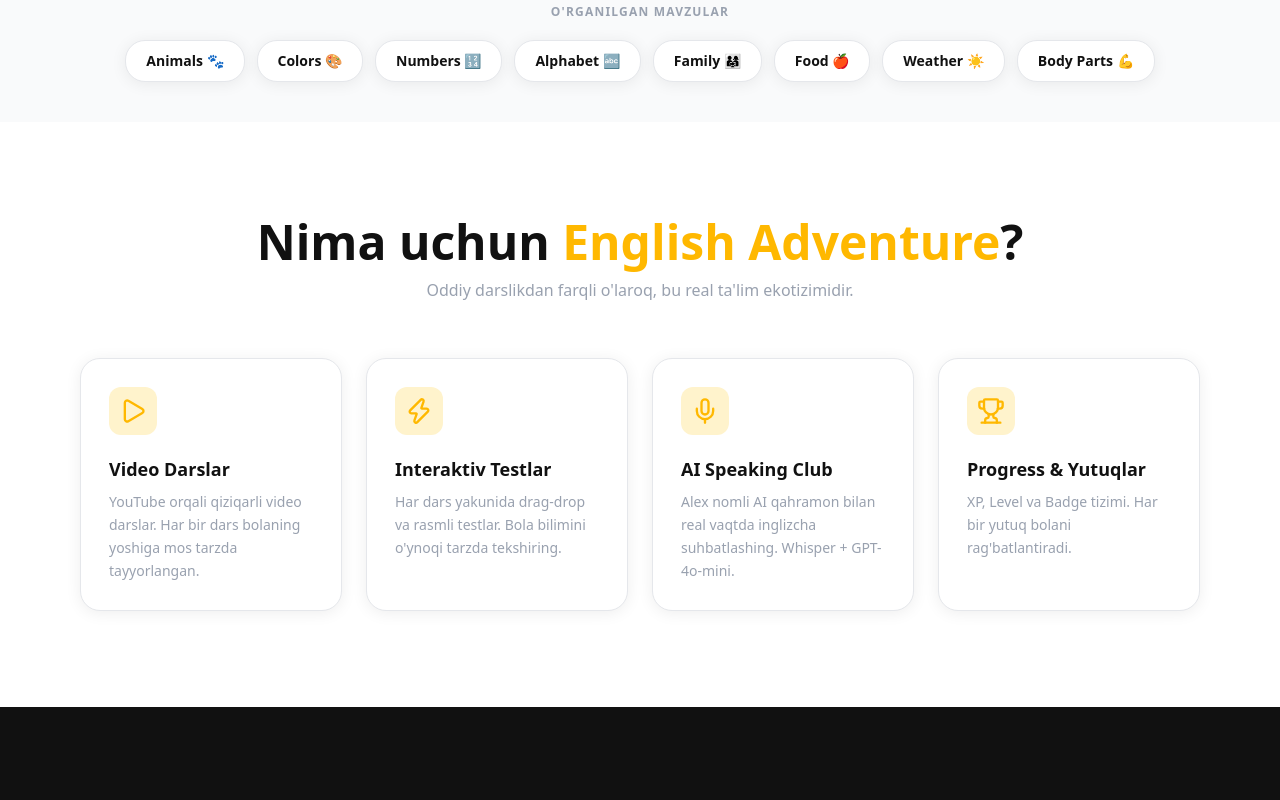
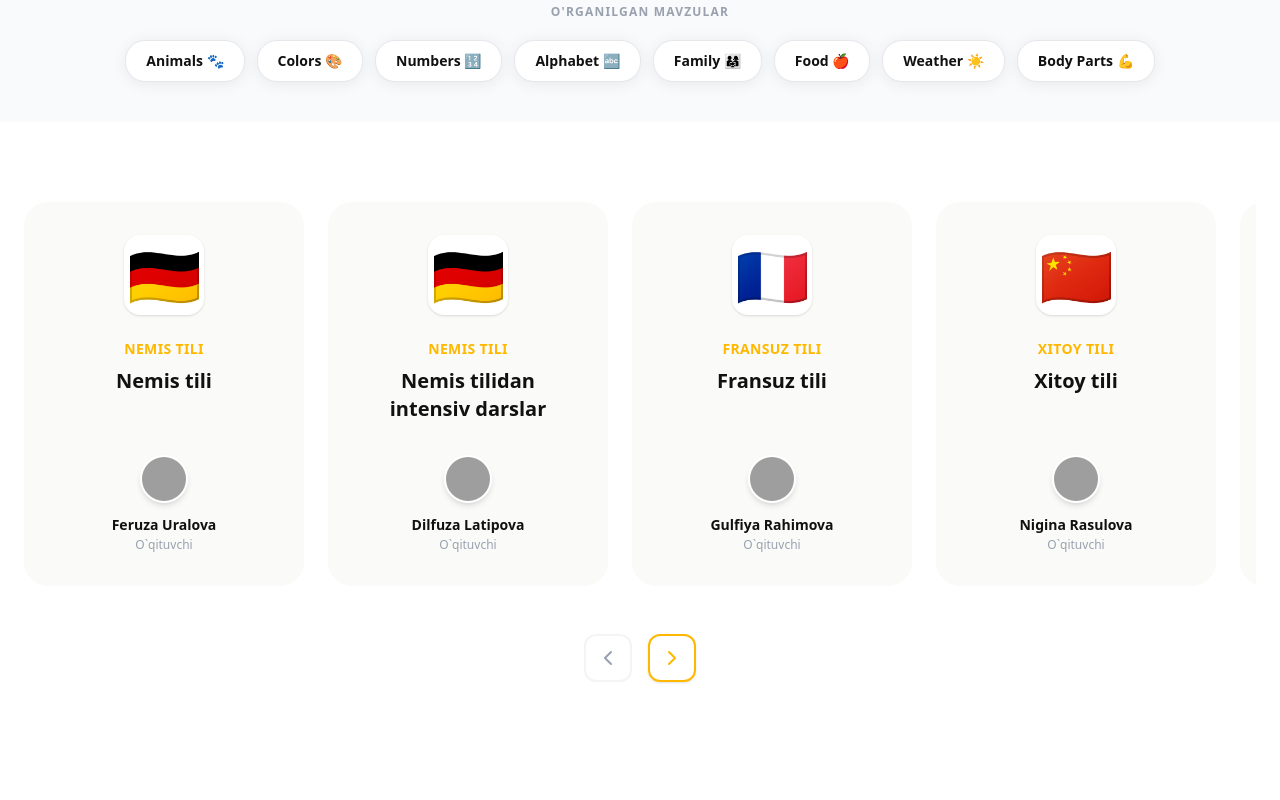
Before and after one commit to Creator4848/English-Advanture, a Next.js app: page / in a window 1280 px wide. Shown: the part 820-1620 px from the top of the page. Built offline with nearby package versions, Linux system fonts and the light colour scheme; grey boxes are pictures that could not be loaded.

Commit message:
feat: add Teachers section to main page

```diff
--- a/app/page.tsx
+++ b/app/page.tsx
@@ -7,6 +7,7 @@
   BookOpen, Mic, Star, Trophy, ArrowRight,
   Play, Zap, CheckCircle, ChevronRight
 } from "lucide-react";
+import Teachers from "@/components/Teachers";
 
 /* ── Data ──────────────────────────────────────────────────────────── */
 const FEATURES = [
@@ -190,6 +191,9 @@
         </div>
       </section>
 
+      {/* ── TEACHERS ───────────────────────────────────────────── */}
+      <Teachers />
+
       {/* ── FEATURES ───────────────────────────────────────────── */}
       <section className="py-24 px-6 lg:px-20 max-w-7xl mx-auto">
         <h2 className="text-4xl md:text-5xl font-black text-[#111111] text-center mb-3">
--- /dev/null
+++ b/components/Teachers.tsx
@@ -0,0 +1,135 @@
+"use client";
+
+import { useRef } from "react";
+import Image from "next/image";
+import { ChevronLeft, ChevronRight } from "lucide-react";
+
+const TEACHERS = [
+    {
+        id: 1,
+        language: "Nemis tili",
+        flag: "🇩🇪",
+        title: "Nemis tili",
+        instructor: "Feruza Uralova",
+        role: "O`qituvchi",
+        avatar: "https://i.pravatar.cc/150?u=feruza",
+    },
+    {
+        id: 2,
+        language: "Nemis tili",
+        flag: "🇩🇪",
+        title: "Nemis tilidan intensiv darslar",
+        instructor: "Dilfuza Latipova",
+        role: "O`qituvchi",
+        avatar: "https://i.pravatar.cc/150?u=dilfuza",
+    },
+    {
+        id: 3,
+        language: "Fransuz tili",
+        flag: "🇫🇷",
+        title: "Fransuz tili",
+        instructor: "Gulfiya Rahimova",
+        role: "O`qituvchi",
+        avatar: "https://i.pravatar.cc/150?u=gulfiya",
+    },
+    {
+        id: 4,
+        language: "Xitoy tili",
+        flag: "🇨🇳",
+        title: "Xitoy tili",
+        instructor: "Nigina Rasulova",
+        role: "O`qituvchi",
+        avatar: "https://i.pravatar.cc/150?u=nigina",
+    },
+    {
+        id: 5,
+        language: "Italyan tili",
+        flag: "🇮🇹",
+        title: "Italyan tili",
+        instructor: "Bahora Ergashova",
+        role: "O`qituvchi",
+        avatar: "https://i.pravatar.cc/150?u=bahora",
+    },
+];
+
+export default function Teachers() {
+    const scrollRef = useRef<HTMLDivElement>(null);
+
+    const scrollLeft = () => {
+        if (scrollRef.current) {
+            scrollRef.current.scrollBy({ left: -320, behavior: "smooth" });
+        }
+    };
+
+    const scrollRight = () => {
+        if (scrollRef.current) {
+            scrollRef.current.scrollBy({ left: 320, behavior: "smooth" });
+        }
+    };
+
+    return (
+        <section className="py-20 px-6 max-w-7xl mx-auto">
+            <div className="relative">
+                <div
+                    ref={scrollRef}
+                    className="flex gap-6 overflow-x-auto snap-x snap-mandatory hide-scrollbar pb-8"
+                >
+                    {TEACHERS.map((teacher) => (
+                        <div
+                            key={teacher.id}
+                            className="flex-none w-[280px] bg-[#FAFAF8] rounded-3xl p-8 flex flex-col items-center text-center snap-center hover:shadow-lg transition-shadow border border-transparent hover:border-gray-100"
+                        >
+                            <div className="text-6xl mb-6 select-none bg-white w-20 h-20 rounded-2xl flex items-center justify-center shadow-sm">
+                                {teacher.flag}
+                            </div>
+
+                            <div className="text-sm font-bold text-[#FFB800] mb-2 uppercase tracking-wide">
+                                {teacher.language}
+                            </div>
+
+                            <h3 className="text-xl font-black text-[#111111] mb-8 line-clamp-2 h-14">
+                                {teacher.title}
+                            </h3>
+
+                            <div className="mt-auto flex flex-col items-center">
+                                <div className="w-12 h-12 rounded-full overflow-hidden border-2 border-white shadow-md mb-3">
+                                    <Image
+                                        src={teacher.avatar}
+                                        alt={teacher.instructor}
+                                        width={48}
+                                        height={48}
+                                        className="object-cover w-full h-full"
+                                    />
+                                </div>
+                                <div className="font-bold text-sm text-[#111111]">
+                                    {teacher.instructor}
+                                </div>
+                                <div className="text-xs font-medium text-gray-400 mt-0.5">
+                                    {teacher.role}
+                                </div>
+                            </div>
+                        </div>
+                    ))}
+                </div>
+
+                {/* Navigation Buttons */}
+                <div className="flex justify-center gap-4 mt-4">
+                    <button
+                        onClick={scrollLeft}
+                        className="w-12 h-12 rounded-xl flex items-center justify-center border-2 border-gray-100 text-gray-400 hover:border-[#FFB800] hover:text-[#FFB800] hover:bg-[#FFF3CC] transition-all"
+                        aria-label="Previous teachers"
+                    >
+                        <ChevronLeft className="w-6 h-6" />
+                    </button>
+                    <button
+                        onClick={scrollRight}
+                        className="w-12 h-12 rounded-xl flex items-center justify-center border-2 border-[#FFB800] text-[#FFB800] hover:bg-[#FFB800] hover:text-white transition-all shadow-sm"
+                        aria-label="Next teachers"
+                    >
+                        <ChevronRight className="w-6 h-6" />
+                    </button>
+                </div>
+            </div>
+        </section>
+    );
+}
```
